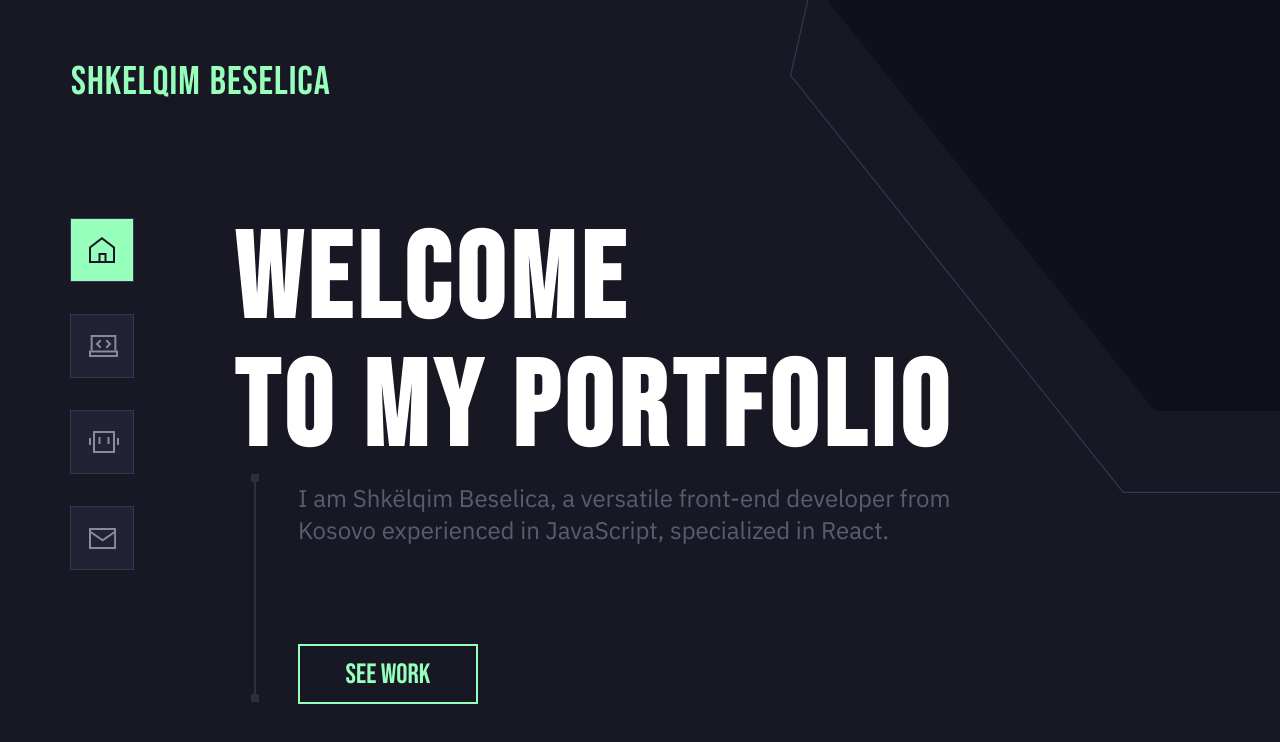
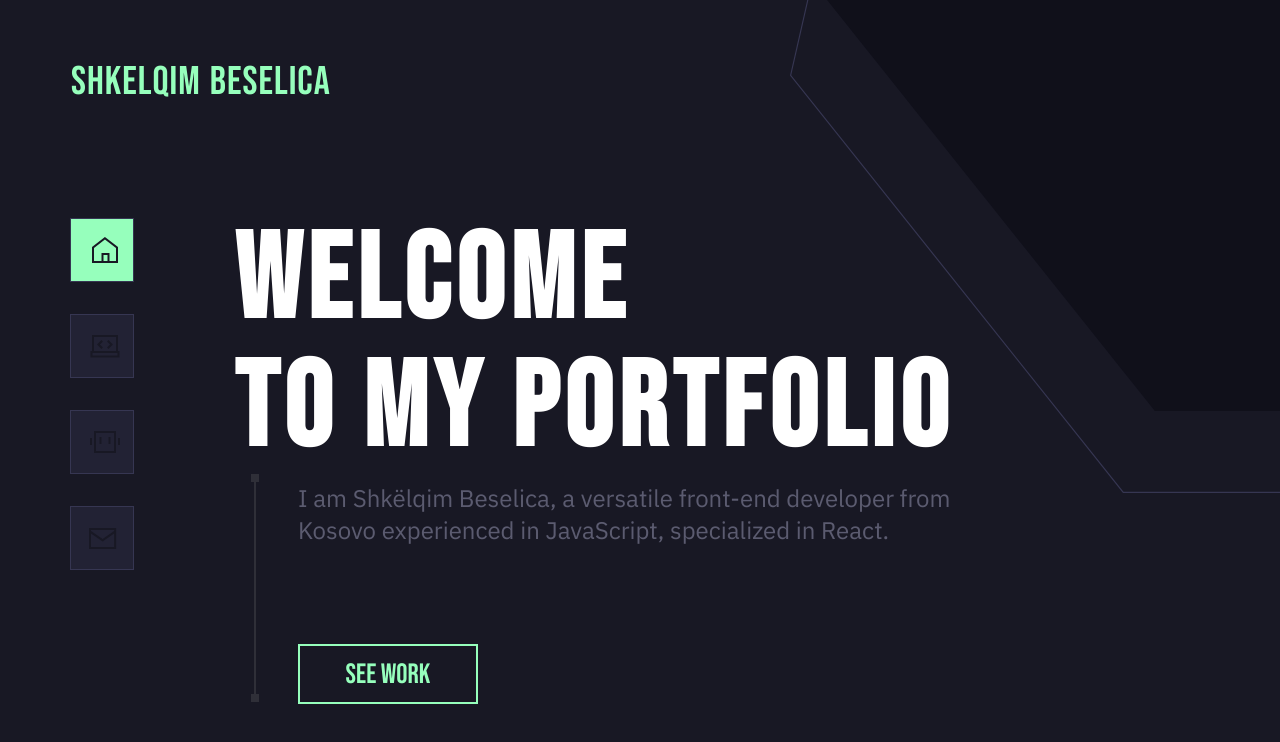
Before and after one commit to shkelqimbeselica/Portfolio, a React (Create React App) app: page / in a window 1280 px wide. Shown: the top 742 px of the page. Built offline with nearby package versions, Linux system fonts and the light colour scheme.

Commit message:
Reformat i kodit pak per singleNav aktiv

```diff
--- a/src/components/Navbar.js
+++ b/src/components/Navbar.js
@@ -22,15 +22,29 @@ class Navbar extends Component {
     e.currentTarget.classList.add("single-nav-expanded");
   };
 
+  loop = (conditional, color) => {
+    for (let i = 0; i < conditional.length; i++) {
+      conditional[i].style.fill = color;
+    }
+  };
+
   handleClick = (e) => {
     const target = e.currentTarget;
+    // Ndrrimi i ngjyres
+    let paths = target.querySelectorAll("path");
+    let polygons = target.querySelectorAll("polygon");
+    // let length = paths.length + polygons.length;
+
     const allNavs = document.querySelectorAll(".single-nav");
     for (let i = 0; i < allNavs.length; i++) {
       allNavs[i].classList.remove("single-nav-active");
+      this.loop(paths, "blue");
+      this.loop(polygons, "blue");
     }
     target.classList.add("single-nav-active");
+    this.loop(paths, "red");
+    this.loop(polygons, "red");
 
-    // target.children[0].children[0].style.fill = "#181824 !important";
     switch (target.children[1].textContent) {
       case "Home": {
         this.scrollToElement("main");
@@ -56,52 +70,40 @@ class Navbar extends Component {
   render() {
     let home = (
       <svg
+        width="32px"
+        height="32px"
+        viewBox="0 0 32 32"
+        version="1.1"
         xmlns="http://www.w3.org/2000/svg"
-        width="26"
-        height="26"
-        viewBox="0 0 26 26"
+        // xmlns:xlink="http://www.w3.org/1999/xlink"
       >
-        <g id="Group_3" data-name="Group 3" transform="translate(-1)">
-          <g id="Group_17" data-name="Group 17" transform="translate(0.229)">
-            <g id="Group_18" data-name="Group 18" transform="translate(0.771)">
-              <g id="Rectangle" fill="none" strokeMiterlimit="10">
-                <path d="M0,10,12.921,0,26,10V26H0Z" stroke="none" />
-                <path
-                  d="M 12.92874622344971 2.523273468017578 L 2 10.98115825653076 L 2 24 L 24 24 L 24 10.98842144012451 L 12.92874622344971 2.523273468017578 M 12.9213695526123 0 L 26 10 L 26 26 L 0 26 L 0 10 L 12.9213695526123 0 Z"
-                  stroke="none"
-                  fill="#181824"
-                />
-              </g>
-              <path
-                id="Path_14_Copy"
-                data-name="Path 14 Copy"
-                d="M.5,0V8"
-                transform="translate(10 16)"
-                fill="none"
-                stroke="#181824"
-                strokeMiterlimit="10"
-                strokeWidth="2"
-              />
-              <path
-                id="Path_14"
-                data-name="Path 14"
-                d="M.5,0V8"
-                transform="translate(16 16)"
-                fill="none"
-                stroke="#181824"
-                strokeMiterlimit="10"
-                strokeWidth="2"
-              />
-              <path
-                id="Path"
-                d="M0,.5H5"
-                transform="translate(11 16.5)"
-                fill="none"
-                stroke="#181824"
-                strokeMiterlimit="10"
-                strokeWidth="2"
-              />
-            </g>
+        <title>Artboard</title>
+        <g
+          id="Artboard"
+          stroke="none"
+          stroke-width="1"
+          fill="none"
+          fill-rule="evenodd"
+        >
+          <g
+            id="Icon-00"
+            transform="translate(3.000000, 3.000000)"
+            fill="#181824"
+            fill-rule="nonzero"
+          >
+            <path
+              d="M12.921371,0 L26,10 L26,26 L0,26 L0,10 L12.921371,0 Z M12.928,2.523 L2,10.98 L2,24 L24,24 L24,10.988 L12.928,2.523 Z"
+              id="Rectangle"
+            ></path>
+            <polygon
+              id="Path-14-Copy"
+              points="11.5 16 11.5 24 9.5 24 9.5 16"
+            ></polygon>
+            <polygon
+              id="Path-14"
+              points="17.5 16 17.5 24 15.5 24 15.5 16"
+            ></polygon>
+            <polygon id="Path" points="16 16 16 18 11 18 11 16"></polygon>
           </g>
         </g>
       </svg>
@@ -109,67 +111,55 @@ class Navbar extends Component {
 
     let pc = (
       <svg
+        width="32px"
+        height="32px"
+        viewBox="0 0 32 32"
+        version="1.1"
         xmlns="http://www.w3.org/2000/svg"
-        width="29"
-        height="22"
-        viewBox="0 0 29 22"
+        // xmlns:xlink="http://www.w3.org/1999/xlink"
       >
+        <title>Artboard</title>
         <g
-          id="Group_4"
-          data-name="Group 4"
-          transform="translate(29.524 -0.5) rotate(90)"
+          id="Artboard"
+          stroke="none"
+          stroke-width="1"
+          fill="none"
+          fill-rule="evenodd"
         >
           <g
-            id="Group_3_Copy"
-            data-name="Group 3 Copy"
-            transform="translate(0 0.024)"
+            id="Icon-01"
+            transform="translate(0.000000, 4.000000)"
+            fill="#181824"
+            fill-rule="nonzero"
           >
-            <g id="Group" transform="translate(0.5 29.5) rotate(-90)">
-              <g
-                id="Rectangle"
-                transform="translate(1.657 0)"
-                fill="none"
-                stroke="#8989a3"
-                strokeMiterlimit="10"
-                strokeWidth="2"
-              >
-                <rect width="25.686" height="19.556" stroke="none" />
-                <rect x="1" y="1" width="23.686" height="17.556" fill="none" />
+            <g
+              id="Group-4"
+              transform="translate(15.500000, 12.000000) rotate(90.000000) translate(-15.500000, -12.000000) translate(3.500000, -3.500000)"
+            >
+              <g id="Group-3-Copy" transform="translate(0.000000, 0.024117)">
+                <g
+                  id="Group"
+                  transform="translate(12.000000, 15.000000) rotate(-90.000000) translate(-12.000000, -15.000000) translate(-2.500000, 3.500000)"
+                >
+                  <path
+                    d="M27.5241168,0.5 L27.5241168,17.5 L1.52411684,17.5 L1.52411684,0.5 L27.5241168,0.5 Z M25.5241168,2.5 L3.52411684,2.5 L3.52411684,16.5 L25.5241168,16.5 L25.5241168,2.5 Z"
+                    id="Rectangle"
+                  ></path>
+                  <path
+                    d="M29,16.4814815 L29,23 L0,23 L0,16.4814815 L29,16.4814815 Z M27,18.481 L2,18.481 L2,20.999 L27,20.999 L27,18.481 Z"
+                    id="Rectangle-Copy-3"
+                  ></path>
+                  <polygon
+                    id="Path-11"
+                    points="11 5.58578644 12.4142136 7 9.415 10 12.4142136 13 11 14.4142136 6.58578644 10"
+                  ></polygon>
+                  <polygon
+                    id="Path-11-Copy"
+                    transform="translate(19.500000, 10.000000) rotate(-180.000000) translate(-19.500000, -10.000000) "
+                    points="21 5.5857864 22.4142136 6.99999996 19.415 9.99999996 22.4142136 13 21 14.4142136 16.5857864 9.99999996"
+                  ></polygon>
+                </g>
               </g>
-              <g
-                id="Rectangle_Copy_3"
-                data-name="Rectangle Copy 3"
-                transform="translate(0 15.481)"
-                fill="#222234"
-                stroke="#8989a3"
-                strokeMiterlimit="10"
-                strokeWidth="2"
-              >
-                <rect width="29" height="6.519" stroke="none" />
-                <rect x="1" y="1" width="27" height="4.519" fill="none" />
-              </g>
-              <path
-                id="Path_11"
-                data-name="Path 11"
-                d="M3,0,0,3,3,6"
-                transform="translate(8 6)"
-                fill="none"
-                stroke="#8989a3"
-                strokeLinecap="square"
-                strokeMiterlimit="10"
-                strokeWidth="2"
-              />
-              <path
-                id="Path_11_Copy"
-                data-name="Path 11 Copy"
-                d="M3,0,0,3,3,6"
-                transform="translate(21 12) rotate(-180)"
-                fill="none"
-                stroke="#8989a3"
-                strokeLinecap="square"
-                strokeMiterlimit="10"
-                strokeWidth="2"
-              />
             </g>
           </g>
         </g>
@@ -178,64 +168,44 @@ class Navbar extends Component {
 
     let about = (
       <svg
+        width="32px"
+        height="32px"
+        viewBox="0 0 32 32"
+        version="1.1"
         xmlns="http://www.w3.org/2000/svg"
-        width="30"
-        height="22"
-        viewBox="0 0 30 22"
+        // xmlns:xlink="http://www.w3.org/1999/xlink"
       >
-        <g id="Group_8" data-name="Group 8" transform="translate(0.5)">
-          <g id="Group_6" data-name="Group 6">
-            <g
+        <title>Artboard</title>
+        <g
+          id="Artboard"
+          stroke="none"
+          stroke-width="1"
+          fill="none"
+          fill-rule="evenodd"
+        >
+          <g
+            id="Icon-02"
+            transform="translate(0.500000, 5.000000)"
+            fill="#181824"
+            fill-rule="nonzero"
+          >
+            <path
+              d="M26.5,0 L4.5,0 L4.5,22 L26.5,22 L26.5,0 Z M24.5,2 L24.5,20 L6.5,20 L6.5,2 L24.5,2 Z"
               id="Rectangle"
-              transform="translate(3.5)"
-              fill="none"
-              stroke="#8989a3"
-              strokeMiterlimit="10"
-              strokeWidth="2"
-            >
-              <rect width="22" height="22" stroke="none" />
-              <rect x="1" y="1" width="20" height="20" fill="none" />
-            </g>
-            <path
-              id="Path_13_Copy_4"
-              data-name="Path 13 Copy 4"
-              d="M.5,0V7"
-              transform="translate(0 7)"
-              fill="none"
-              stroke="#8989a3"
-              strokeMiterlimit="10"
-              strokeWidth="2"
-            />
-            <path
-              id="Path_13_Copy"
-              data-name="Path 13 Copy"
-              d="M.5,0V7"
-              transform="translate(9.5 6)"
-              fill="none"
-              stroke="#8989a3"
-              strokeMiterlimit="10"
-              strokeWidth="2"
-            />
-            <path
-              id="Path_13_Copy_2"
-              data-name="Path 13 Copy 2"
-              d="M.5,0V7"
-              transform="translate(18.5 6)"
-              fill="none"
-              stroke="#8989a3"
-              strokeMiterlimit="10"
-              strokeWidth="2"
-            />
-            <path
-              id="Path_13_Copy_3"
-              data-name="Path 13 Copy 3"
-              d="M.5,0V7"
-              transform="translate(28 7)"
-              fill="none"
-              stroke="#8989a3"
-              strokeMiterlimit="10"
-              strokeWidth="2"
-            />
+            ></path>
+            <polygon
+              id="Path-13-Copy-4"
+              points="2.5 7 2.5 14 0.5 14 0.5 7"
+            ></polygon>
+            <polygon id="Path-13-Copy" points="12 6 12 13 10 13 10 6"></polygon>
+            <polygon
+              id="Path-13-Copy-2"
+              points="21 6 21 13 19 13 19 6"
+            ></polygon>
+            <polygon
+              id="Path-13-Copy-3"
+              points="30.5 7 30.5 14 28.5 14 28.5 7"
+            ></polygon>
           </g>
         </g>
       </svg>
@@ -243,33 +213,35 @@ class Navbar extends Component {
 
     let contact = (
       <svg
-        id="Group_3"
-        data-name="Group 3"
+        width="28px"
+        height="21px"
+        viewBox="0 0 28 21"
+        version="1.1"
         xmlns="http://www.w3.org/2000/svg"
-        width="27.125"
-        height="21"
-        viewBox="0 0 27.125 21"
+        // xmlns:xlink="http://www.w3.org/1999/xlink"
       >
+        <title>Combined Shape</title>
         <g
-          id="Rectangle"
+          id="Page-1"
+          stroke="none"
+          stroke-width="1"
           fill="none"
-          stroke="#8989a3"
-          strokeMiterlimit="10"
-          strokeWidth="2"
+          fill-rule="evenodd"
         >
-          <rect width="27.125" height="21" stroke="none" />
-          <rect x="1" y="1" width="25.125" height="19" fill="none" />
+          <g
+            id="Artboard"
+            transform="translate(-2.000000, -6.000000)"
+            fill="#181824"
+            fill-rule="nonzero"
+          >
+            <g id="Icon-03" transform="translate(2.000000, 6.000000)">
+              <path
+                d="M27.125,0 L27.125,21 L5.32907052e-15,21 L5.32907052e-15,0 L27.125,0 Z M2,5.431 L2,19 L25.124,19 L25.124,5.549 L13.6363694,13.4647529 L2,5.431 Z M25.124,2 L2,2 L2,3.001 L13.637,11.035 L25.124,3.121 L25.124,2 Z"
+                id="Combined-Shape"
+              ></path>
+            </g>
+          </g>
         </g>
-        <path
-          id="Path_10"
-          data-name="Path 10"
-          d="M0,0,12.674,8.75,25.375,0"
-          transform="translate(0.962 3.5)"
-          fill="none"
-          stroke="#8989a3"
-          strokeMiterlimit="10"
-          strokeWidth="2"
-        />
       </svg>
     );
 
```
Also changed, not shown: src/components/Footer.js (+16 -0 lines), src/stylesheets/Footer.module.css (+9 -1 lines).
